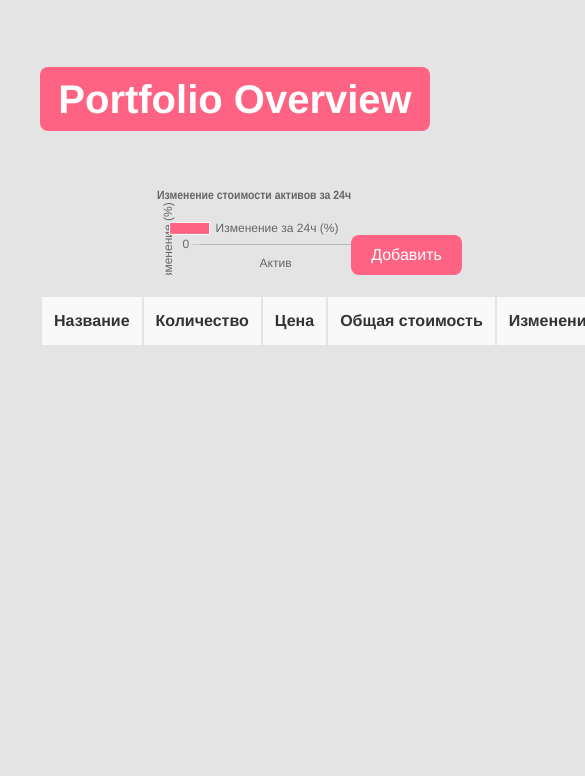
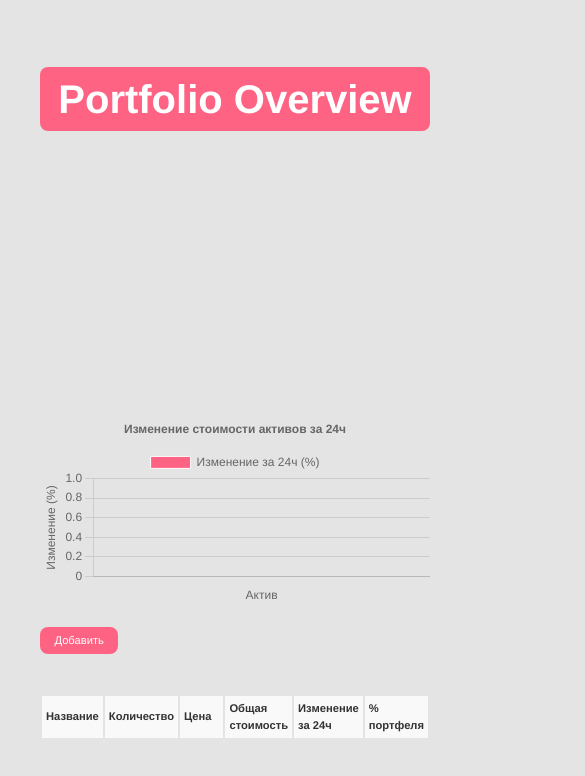
Before and after one commit to massaracsh7/portfolio-overview, a React (Vite) app: page / in a window 390 px wide. Shown: the top 776 px of the page, 585 px wide, since content can reach past the window. Built offline with nearby package versions, Linux system fonts and the light colour scheme.

Commit message:
styles: add adaptive styles

```diff
--- a/src/components/ActiveTable.module.scss
+++ b/src/components/ActiveTable.module.scss
@@ -1,56 +1,26 @@
 .table {
   width: 100%;
   margin-top: 20px;
-
-  table {
-    width: 100%;
-  }
-
   th,
   td {
     padding: 12px;
     text-align: left;
     width: 15%;
+    white-space: normal;
+    word-wrap: break-word;
   }
 
   th {
     font-weight: bold;
     color: #333;
-  }
-
-  .portfolioShare {
-    color: green;
-    font-weight: bold;
-  }
-
-  .negativeChange {
-    color: red;
-    font-weight: bold;
-  }
-
-  .positiveChange {
-    color: green;
-    font-weight: bold;
+    background-color: #f9f9f9;
+    white-space: normal;
   }
 }
 
-.table-wrapper {
+.tableWrapper {
   overflow-x: auto;
   margin-top: 20px;
-}
-
-.table th,
-.table td {
-  white-space: nowrap;
-}
-
-.table th {
-  background-color: #f9f9f9;
-}
-
-.table .portfolioShare {
-  color: green;
-  font-weight: bold;
 }
 
 .tableRow {
@@ -68,3 +38,14 @@
     width: 15%;
   }
 }
+
+@media (max-width: 600px) {
+  .table th,
+  .table td {
+    padding: 4px;
+  }
+
+  .tableRow tbody > tr > td {
+    padding: 4px;
+  }
+}
--- a/src/components/AddModal.module.scss
+++ b/src/components/AddModal.module.scss
@@ -2,8 +2,8 @@
   position: fixed;
   top: 0;
   left: 0;
-  width: 100vw;
-  height: 100vh;
+  width: 100%;
+  height: 100%;
   background: rgba(0, 0, 0, 0.5);
   display: flex;
   align-items: center;
--- a/src/components/PortfolioChart.module.scss
+++ b/src/components/PortfolioChart.module.scss
@@ -2,3 +2,8 @@
     width: 50%;
     height: auto;
 }
+@media (max-width: 600px) {
+    .chartWrapper {
+      width: 100%;
+    }
+  }
--- a/src/components/PortfolioDiagram.module.scss
+++ b/src/components/PortfolioDiagram.module.scss
@@ -1,3 +1,9 @@
 .inner {
-    width: 30%;
+  width: 30%;
 }
+
+@media (max-width: 600px) {
+  .inner {
+    width: 60%;
+  }
+}
--- a/src/index.scss
+++ b/src/index.scss
@@ -25,10 +25,23 @@ body {
   margin: 0;
   min-width: 320px;
   min-height: 100vh;
+  font-size: 1rem;
+}
+
+@media (max-width: 1000px) {
+  body {
+    font-size: 0.8rem;
+  }
+}
+
+@media (max-width: 680px) {
+  body {
+    font-size: 0.7rem;
+  }
 }
 
 h1 {
-  font-size: 2.2em;
+  font-size: 2.2rem;
   line-height: 1.1;
 }
 
--- a/src/pages/PortfolioOverview.module.scss
+++ b/src/pages/PortfolioOverview.module.scss
@@ -41,3 +41,11 @@
     opacity: 1;
   }
 }
+
+@media (max-width: 600px) {
+  .wrapperHeader {
+    flex-direction: column;
+    align-items: flex-start;
+    gap: 20px;
+  }
+}
```
